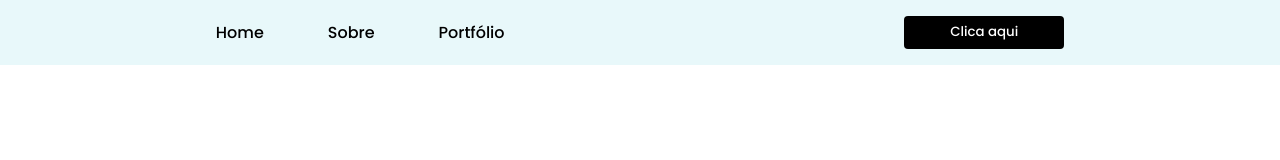
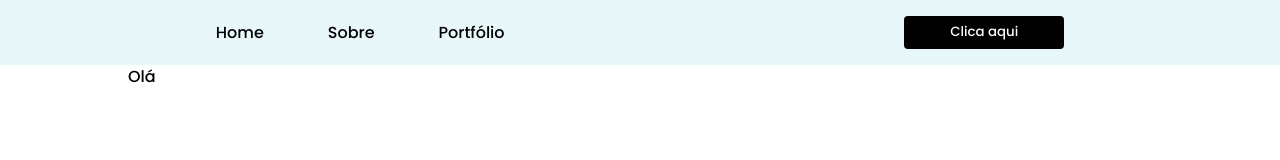
Before and after one commit to patriciagrocha/site-portfolio, a React (Vite) app: page / in a window 1280 px wide. Shown: the top 160 px of the page. Built offline with nearby package versions, Linux system fonts and the light colour scheme.

Commit message:
feat: main component

```diff
--- a/src/App.jsx
+++ b/src/App.jsx
@@ -1,5 +1,6 @@
 import { Footer } from "./components/footer/Footer"
 import { Header } from "./components/header/Header"
+import { Main } from "./components/main/Main"
 import "./global.css"
 
 function App() {
@@ -7,6 +8,9 @@ function App() {
   return (
     <>
     <Header />
+    <Main>
+      <p>Olá</p>
+    </Main>
     <Footer />
     </>
   )
--- /dev/null
+++ b/src/components/main/Main.jsx
@@ -0,0 +1,11 @@
+import { MainStyled } from "./Main.styled"
+
+// eslint-disable-next-line react/prop-types
+function Main({children}){
+  return(
+    <MainStyled>
+      {children}
+    </MainStyled>
+  )
+}
+export { Main }
--- /dev/null
+++ b/src/components/main/Main.styled.js
@@ -0,0 +1,13 @@
+import styled from "styled-components"
+
+export const MainStyled = styled.main`
+  padding-top: 4rem;
+  width: 100% ;
+  height: 100vh;
+
+  @media( min-width:769px ) {
+    width: 80%;
+    margin: auto;
+  }
+
+`
```
